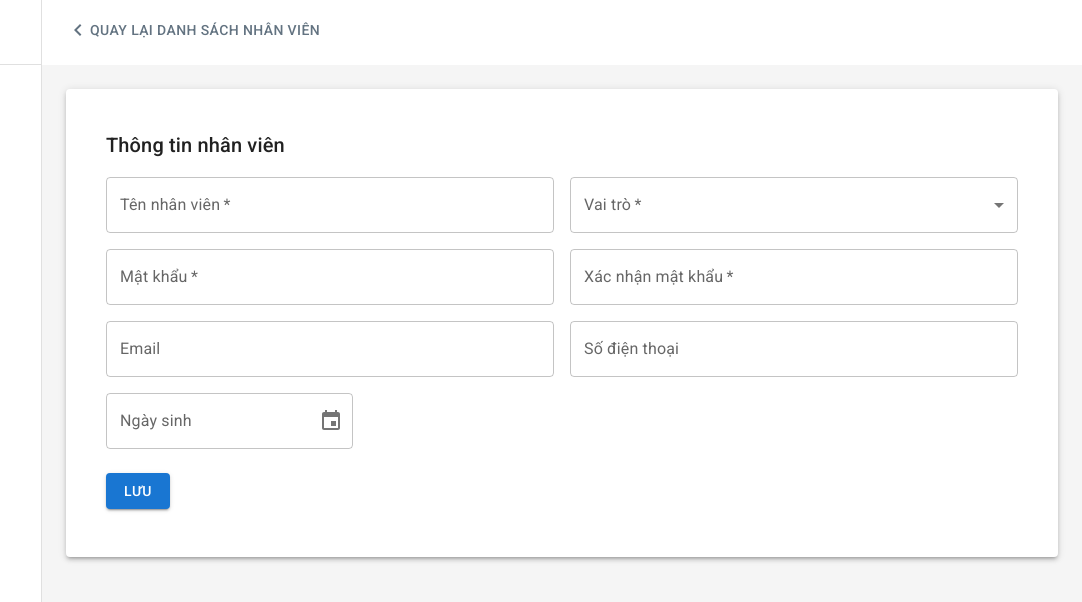
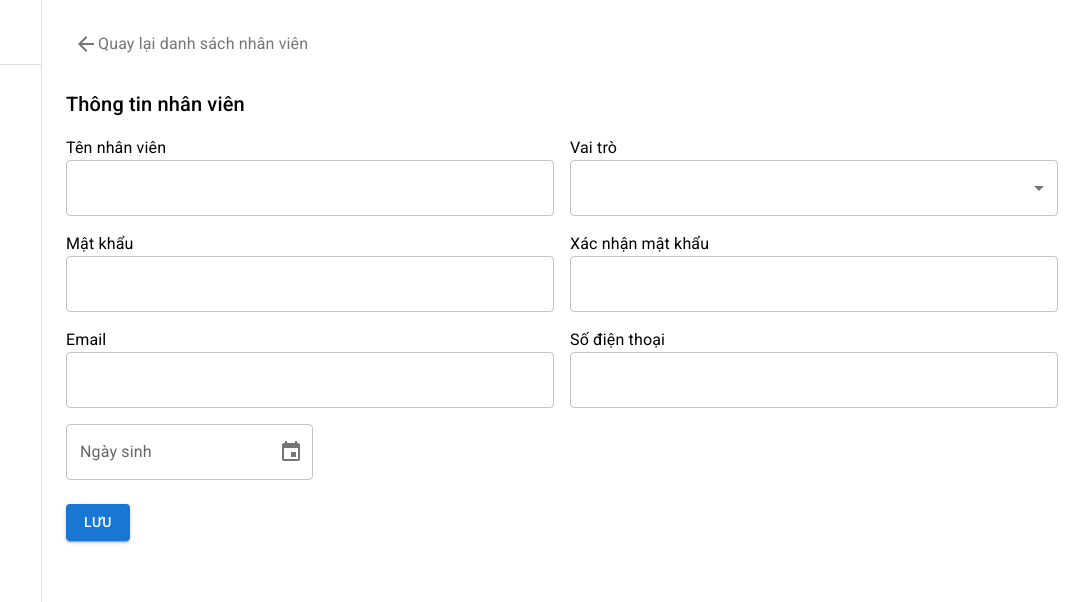
Before and after one commit to huulamthcsyl/InternSapo2024-Frontend, a React (Vite) app: page /admin/user/create in a window 1280 px wide. Shown: the top 602 px of the page, without its empty margins (198-1280 px from the left). Built offline with nearby package versions, Linux system fonts and the light colour scheme.

Commit message:
update UI

```diff
--- a/src/pages/admin/CreateUser.tsx
+++ b/src/pages/admin/CreateUser.tsx
@@ -2,8 +2,6 @@ import React, { useState } from "react";
 import {
   Box,
   Button,
-  Card,
-  CardContent,
   TextField,
   Typography,
   MenuItem,
@@ -12,16 +10,13 @@ import {
   FormControl,
   Grid,
   IconButton,
-  SelectChangeEvent,
+  SelectChangeEvent
 } from "@mui/material";
-import KeyboardArrowLeft from "@mui/icons-material/KeyboardArrowLeft";
 import { ArrowBack } from "@mui/icons-material";
 import { Link, useNavigate } from "react-router-dom";
 import { LocalizationProvider, DesktopDatePicker } from "@mui/x-date-pickers";
 import { AdapterDayjs } from "@mui/x-date-pickers/AdapterDayjs";
 import { Dayjs } from "dayjs";
-import { toast, ToastContainer } from "react-toastify"
-import 'react-toastify/dist/ReactToastify.css';
 
 type Props = {};
 
@@ -43,7 +38,7 @@ const roleOptions = [
 
 export default function CreateUser({}: Props) {
   const [role, setRole] = useState<string>("");
-  const [dateOfBirth, setDateOfBirth] = useState<Dayjs | null>(null);
+  const [birthDay, setBirthDay] = useState<Dayjs | null>(null);
   const [formData, setFormData] = useState({
     name: "",
     email: "",
@@ -72,7 +67,7 @@ export default function CreateUser({}: Props) {
 
   // Handle date change for date of birth
   const handleDateChange = (newValue: Dayjs | null) => {
-    setDateOfBirth(newValue);
+    setBirthDay(newValue);
   };
 
   // Function to check if email and phone number are unique
@@ -94,10 +89,7 @@ export default function CreateUser({}: Props) {
         // Email exists, show error message
         setEmailError("Email đã tồn tại");
         return false;
-      } else if (
-        result.status === "INTERNAL_SERVER_ERROR" &&
-        result.message === "Email not found"
-      ) {
+      } else if (result.status === "INTERNAL_SERVER_ERROR" && result.message === "Email không được tìm thấy") {
         // Email not found, reset error
         setEmailError("");
         return true;
@@ -113,42 +105,41 @@ export default function CreateUser({}: Props) {
     }
   };
 
-  const checkPhoneNumber = async () => {
-    try {
-      const response = await fetch(
-        `http://localhost:8080/v1/user/check-phoneNumber/${formData.phoneNumber}`,
-        {
-          method: "GET",
-          headers: {
-            "Content-Type": "application/json",
-          },
-        }
-      );
+  // const checkPhoneNumber = async () => {
+  //   try {
+  //     const response = await fetch(
+  //       `http://localhost:8080/v1/user/check-phoneNumber/${formData.phoneNumber}`,
+  //       {
+  //         method: "GET",
+  //         headers: {
+  //           "Content-Type": "application/json",
+  //         },
+  //       }
+  //     );
 
-      const result = await response.json();
+  //     const result = await response.json();
 
-      if (response.ok && result.status === "OK") {
-        // Phone exists, show error message
-        setPhoneError("Phone Number đã tồn tại");
-        return false;
-      } else if (
-        result.status === "INTERNAL_SERVER_ERROR" &&
-        result.message === "Phone number not found"
-      ) {
-        // PHone not found, reset error
-        setPhoneError("");
-        return true;
-      } else {
-        // Handle any other error case
-        setPhoneError("Có lỗi xảy ra khi kiểm tra phone number");
-        return false;
-      }
-    } catch (error) {
-      console.error("Error checking uniqueness:", error);
-      setPhoneError("Lỗi kết nối. Vui lòng thử lại");
-      return false;
-    }
-  };
+  //     if (response.ok && result.status === "OK") {
+  //       // Phone exists, show error message
+  //       setPhoneError("Phone Number đã tồn tại");
+  //       return false;
+  //     } else if (result.status === "INTERNAL_SERVER_ERROR" && result.message === "Số điện thoại không được tìm thấy") {
+  //       // PHone not found, reset error
+  //       setPhoneError("");
+  //       return true;
+  //     } else {
+  //       // Handle any other error case
+  //       setPhoneError("Có lỗi xảy ra khi kiểm tra phone number");
+  //       return false;
+  //     }
+  //   } catch (error) {
+  //     console.error("Error checking uniqueness:", error);
+  //     setPhoneError("Lỗi kết nối. Vui lòng thử lại");
+  //     return false;
+  //   }
+  // };
+
+
 
   // Submit form to the API
   const handleSubmit = async () => {
@@ -164,14 +155,16 @@ export default function CreateUser({}: Props) {
     // Check if email and phone number are unique
     const isUnique = await checkEmail();
     if (!isUnique) return; // Stop submission if email or phone is not unique
-    const isUniquePhoneNumber = await checkPhoneNumber();
-    if (!isUniquePhoneNumber) return;
+    // const isUniquePhoneNumber = await checkPhoneNumber();
+    // if (!isUniquePhoneNumber) return;
 
     const user = {
       ...formData,
-      dateOfBirth: dateOfBirth?.format("DD-MM-YYYY"), // Adjust as needed
+      birthDay: birthDay ? birthDay.format("YYYY-MM-DD") : null,
       roles: [{ name: role }],
     };
+
+
 
     try {
       const response = await fetch("http://localhost:8080/v1/auth/register", {
@@ -184,50 +177,35 @@ export default function CreateUser({}: Props) {
 
       const result = await response.json();
       if (response.ok) {
-        toast.success("Thêm nhân viên thành công");
+        alert("Tạo tài khoản thành công!");
         navigate("/admin/user");
         console.log("User created successfully:", result);
       } else {
-        console.error("Error creating user:", result);
+        console.error("Lỗi khi tạo tài khoản:", result);
       }
     } catch (error) {
-      console.error("Network error:", error);
+      console.error("Lỗi:", error);
     }
   };
   return (
-    <Box>
-      <Box
-        sx={{
-          display: "flex",
-          alignItems: "center",
-          marginTop: 1.5,
-          marginBottom: 2,
-          backgroundColor: "#ffffff",
-        }}
-      >
-        <Box >
-          <Box display="flex" alignItems="center">
-            <Button
-              variant="text"
-              sx={{ color: "#637381", marginLeft: 2 }}
-              onClick={() => navigate(-1)}
-            >
-              <KeyboardArrowLeft /> Quay lại danh sách nhân viên
-            </Button>
+    <Box p={3}>
+      {/* Back to Employee List */}
+      <Box mb={3}>
+        <IconButton component={Link} to="/admin/user">
+          <ArrowBack />
+          <Typography>Quay lại danh sách nhân viên</Typography>
+        </IconButton>
       </Box>
-        </Box>
-      </Box>
-      <Box sx={{ padding: 3, backgroundColor: "#f5f5f5", minHeight: "100vh" }}>
-        <Card  sx={{  margin: "0 auto", padding: 3, boxShadow: 3 }}>
-          <CardContent>
+
+      {/* Form Title */}
       <Typography variant="h6" mb={2}>
         Thông tin nhân viên
       </Typography>
 
       <Grid container spacing={2}>
         <Grid item xs={6}>
+          <Typography>Tên nhân viên</Typography>
           <TextField
-              label="Tên nhân viên"
             name="name"
             value={formData.name}
             onChange={handleChange}
@@ -238,7 +216,7 @@ export default function CreateUser({}: Props) {
 
         <Grid item xs={6}>
           <FormControl fullWidth required>
-              <InputLabel>Vai trò</InputLabel>
+            <Typography>Vai trò</Typography>
             <Select value={role} onChange={handleRoleChange}>
               {roleOptions.map((roleOption) => (
                 <MenuItem key={roleOption.value} value={roleOption.value}>
@@ -250,8 +228,9 @@ export default function CreateUser({}: Props) {
         </Grid>
 
         <Grid item xs={6}>
+          <Typography>Mật khẩu</Typography>
           <TextField
-              label="Mật khẩu"
+
             name="password"
             type="password"
             value={formData.password}
@@ -264,8 +243,9 @@ export default function CreateUser({}: Props) {
         </Grid>
 
         <Grid item xs={6}>
+          <Typography>Xác nhận mật khẩu</Typography>
           <TextField
-              label="Xác nhận mật khẩu"
+
             name="confirmPassword"
             type="password"
             value={formData.confirmPassword}
@@ -278,8 +258,9 @@ export default function CreateUser({}: Props) {
         </Grid>
 
         <Grid item xs={6}>
+          <Typography>Email</Typography>
           <TextField
-              label="Email"
+
             name="email"
             type="email"
             value={formData.email}
@@ -291,8 +272,9 @@ export default function CreateUser({}: Props) {
         </Grid>
 
         <Grid item xs={6}>
+          <Typography>Số điện thoại</Typography>
           <TextField
-              label="Số điện thoại"
+
             name="phoneNumber"
             type="tel"
             value={formData.phoneNumber}
@@ -308,7 +290,7 @@ export default function CreateUser({}: Props) {
             <DesktopDatePicker
               label="Ngày sinh"
               format="DD/MM/YYYY"
-                value={dateOfBirth}
+              value={birthDay}
               onChange={handleDateChange}
             />
           </LocalizationProvider>
@@ -321,12 +303,6 @@ export default function CreateUser({}: Props) {
           Lưu
         </Button>
       </Box>
-          </CardContent>
-        </Card>
-
-      </Box>
-
-      {/* Form Title */}
     </Box>
   );
 }
--- a/src/pages/admin/DetailUser.tsx
+++ b/src/pages/admin/DetailUser.tsx
@@ -20,6 +20,8 @@ import ArrowBackIcon from "@mui/icons-material/ArrowBack";
 import { useNavigate } from "react-router-dom";
 import KeyboardArrowLeft from "@mui/icons-material/KeyboardArrowLeft";
 import MainBox from "../../components/layout/MainBox";
+import { toast, ToastContainer } from "react-toastify"
+import 'react-toastify/dist/ReactToastify.css';
 
 interface Role {
   id: number;
@@ -40,6 +42,7 @@ interface UserDetail {
   phoneNumber: string;
   address: string;
   status: boolean;
+  birthDay: string ;
   roles: Role[];
   createdOn: string;
   updateOn: string | null;
@@ -102,10 +105,10 @@ export default function DetailUser() {
       // }
       if (response.ok) {
         console.log("Password reset successfully");
-        alert("Password reset successfully");
+        toast.success("Password đã được khôi phục thành công");
       } else {
         const jsonResponse = await response.json();
-        console.error("Failed to reset password", jsonResponse.message);
+        console.error("Không thể khôi phục password", jsonResponse.message);
       }
     } catch (error) {
       console.error("Network error", error);
@@ -148,7 +151,11 @@ export default function DetailUser() {
           //   status: updatedUser.data.status ?? updatedStatus, // Use updated status if returned, otherwise use the toggled status
           // }));
           setUser(updatedUser.data);
-          alert(" Successfully");
+          toast.success("Thay đổi trạng thái tài khoản thành công", {
+            position: toast.POSITION.BOTTOM_RIGHT,
+            autoClose: 5000 ,
+            style: { backgroundColor: "#4caf50", color: "#ffffff" }
+          });
         }
       } else {
         console.error("Failed to update user status");
@@ -181,7 +188,7 @@ export default function DetailUser() {
           <Button
             variant="text"
             sx={{ color: "#637381", marginLeft: 2 }}
-            onClick={() => navigate(-1)}
+            onClick={() => navigate("/admin/user")}
           >
             <KeyboardArrowLeft /> Quay lại danh sách nhân viên
           </Button>
@@ -278,7 +285,7 @@ export default function DetailUser() {
                     Ngày sinh :
                   </Typography>
                   <Typography variant="body1" sx={{ marginBottom: 1 }}>
-                    {formatDate(user.createdOn)}
+                    {formatDate(user.birthDay)}
                   </Typography>
                 </Typography>
               </Grid>
--- a/src/pages/admin/UpdateUser.tsx
+++ b/src/pages/admin/UpdateUser.tsx
@@ -40,7 +40,7 @@ const UpdateUser = () => {
     phoneNumber: "",
     address: "",
   });
-  const [dateOfBirth, setDateOfBirth] = useState<Dayjs | null>(null);
+  const [birthDay, setBirthDay] = useState<Dayjs | null>(null);
   const [role, setRole] = useState<string>("");
   const [loading, setLoading] = useState<boolean>(true); // Track loading state
 
@@ -57,10 +57,12 @@ const UpdateUser = () => {
           email: data.email,
           phoneNumber: data.phoneNumber,
           address: data.address,
+
         });
 
         // Parse createdOn date properly
-        setDateOfBirth(dayjs(data.createdOn, "DD-MM-YYYY"));
+        setBirthDay(dayjs(data.birthDay || null));
+        console.log(data.birthDay);
 
         // Assuming the first role in the array is the one to be shown
         setRole(data.roles?.[0]?.name || "");
@@ -84,6 +86,12 @@ const UpdateUser = () => {
   const handleRoleChange = (event: SelectChangeEvent) => {
     setRole(event.target.value as string);
   };
+
+  const handleDateChange = (value: Dayjs | null) => {
+    setBirthDay(value);
+  };
+
+
   const handleSubmit = async () => {
     // Map the selected role to the corresponding role object
     const selectedRole = roleOptions.find((option) => option.value === role);
@@ -98,7 +106,7 @@ const UpdateUser = () => {
     const updatedData = {
       ...formData,
       roles: roleToSubmit ? [roleToSubmit] : [], // Include roles in the expected format
-      dateOfBirth: dateOfBirth ? dateOfBirth.toISOString() : null,
+      birthDay: birthDay ? birthDay.format("YYYY-MM-DD") : null,
     };
 
     try {
@@ -115,7 +123,7 @@ const UpdateUser = () => {
         // Handle error case
       } else {
         console.log("User updated successfully");
-        navigate("/admin/user"); // Navigate back to the user list after successful update
+        navigate(`/admin/user/${id}`); // Navigate back to the user list after successful update
       }
     } catch (error) {
       console.error("Network error:", error);
@@ -204,17 +212,17 @@ const UpdateUser = () => {
                 />
               </Grid>
 
-              {/* <Grid item xs={6}>
+              <Grid item xs={6}>
               <LocalizationProvider dateAdapter={AdapterDayjs}>
                 <DesktopDatePicker
                   label="Ngày sinh"
                   inputFormat="DD/MM/YYYY"
-                  value={dateOfBirth}
+                  value={birthDay}
                   onChange={handleDateChange}
                   renderInput={(params) => <TextField {...params} fullWidth />}
                 />
               </LocalizationProvider>
-            </Grid> */}
+            </Grid>
 
               <Grid item xs={6}>
                 <FormControl fullWidth>
--- a/src/pages/admin/User.tsx
+++ b/src/pages/admin/User.tsx
@@ -4,8 +4,12 @@ import {
   Box,
   Typography,
   Button,
+  FormControl,
+  InputLabel,
+
   Menu,
   MenuItem,
+  Select,
   Toolbar,
   Table,
   TableBody,
@@ -19,6 +23,7 @@ import {
   Pagination,
   TableFooter,
   TablePagination,
+  TableSortLabel,
 } from "@mui/material";
 import ArrowDropDownIcon from "@mui/icons-material/ArrowDropDown";
 import KeyboardArrowLeft from "@mui/icons-material/KeyboardArrowLeft";
@@ -74,15 +79,19 @@ export default function User({}: Props) {
   const [page, setPage] = useState<number>(0); // Update page to start at 0
   const [totalElements, setTotalElements] = useState<number>(0); // Total number of users
   const [pageSize, setPageSize] = useState<number>(10); // Rows per page
+  const [sortColumn, setSortColumn] = useState<string>("name"); // Default sorting column
+  const [sortOrder, setSortOrder] = useState<"asc" | "desc">("asc"); // Default sorting order
+  const [selectedRole, setSelectedRole] = useState<string | "">("");
   const [anchorEl, setAnchorEl] = useState<any | HTMLElement>(null);
   const [currentUser, setCurrentUser] = useState<any>(null);
   const navigate = useNavigate();
 
-  const fetchUsers = async (page: number, limit: number) => {
+  const fetchUsers = async () => {
     setLoading(true);
     try {
+      const roleFilter = selectedRole ? `&role=${selectedRole}` : "";
       const response = await fetch(
-        `http://localhost:8080/v1/user?page=${page}&limit=${limit}`
+        `http://localhost:8080/v1/user?page=${page}&limit=${pageSize}&sort=${sortColumn}&order=${sortOrder}${roleFilter}`
       );
       const data: ApiResponse = await response.json();
       setUsers(data.data.content);
@@ -95,13 +104,14 @@ export default function User({}: Props) {
   };
 
   useEffect(() => {
-    fetchUsers(page, pageSize);
+    // fetchUsers(page, pageSize , sortColumn , sortOrder);
+    fetchUsers();
 
     const storedUser = localStorage.getItem("user");
     if (storedUser) {
       setCurrentUser(JSON.parse(storedUser));
     }
-  }, [page, pageSize]);
+  }, [page, pageSize, sortColumn, sortOrder, selectedRole]);
 
   const handlePageChange = (
     _event: React.MouseEvent<HTMLButtonElement> | null,
@@ -120,6 +130,15 @@ export default function User({}: Props) {
   ) => {
     setPageSize(parseInt(event.target.value, 10));
     setPage(0); // Reset to page 0 when changing rows per page
+  };
+  const handleSort = (column: string) => {
+    const isAsc = sortColumn === column && sortOrder === "asc";
+    setSortOrder(isAsc ? "desc" : "asc");
+    setSortColumn(column);
+  };
+  const handleRoleChange = (event: React.ChangeEvent<{ value: unknown }>) => {
+    setSelectedRole(event.target.value as string); // Update selected role
+    setPage(0); // Reset to page 0 when filtering
   };
 
   function TablePaginationActions({
@@ -229,17 +248,63 @@ export default function User({}: Props) {
               <Table>
                 <TableHead>
                   <TableRow>
-                    <TableCell>Mã nhân viên</TableCell>
-                    <TableCell>Tên nhân viên</TableCell>
-                    <TableCell>Số điện thoại</TableCell>
-                    <TableCell>Vai trò</TableCell>
+                    <TableCell>
+                      <TableSortLabel
+                        active={sortColumn === "id"}
+                        direction={sortColumn === "id" ? sortOrder : "asc"}
+                        onClick={() => handleSort("id")}
+                      >
+                        Mã nhân viên
+                      </TableSortLabel>
+                    </TableCell>
+                    <TableCell>
+                      <TableSortLabel
+                        active={sortColumn === "name"}
+                        direction={sortColumn === "name" ? sortOrder : "asc"}
+                        onClick={() => handleSort("name")}
+                      >
+                        Tên nhân viên
+                      </TableSortLabel>
+                    </TableCell>
+                    <TableCell>
+                      <TableSortLabel
+                        active={sortColumn === "phoneNumber"}
+                        direction={
+                          sortColumn === "phoneNumber" ? sortOrder : "asc"
+                        }
+                        onClick={() => handleSort("phoneNumber")}
+                      >
+                        Số điện thoại
+                      </TableSortLabel>
+                    </TableCell>
+                    <TableCell>
+
+                      <TableSortLabel>Vai trò</TableSortLabel>
+                      <Select value={selectedRole} onChange={handleRoleChange}>
+                        <MenuItem value="">Tất cả</MenuItem>
+                        <MenuItem value="ROLE_ADMIN">ADMIN</MenuItem>
+                        <MenuItem value="ROLE_REPOSITORY">
+                          NHÂN VIÊN KHO
+                        </MenuItem>
+                        <MenuItem value="ROLE_SALE">
+                          NHÂN VIÊN BÁN HÀNG
+                        </MenuItem>
+                        <MenuItem value="ROLE_SUPPORT">
+                          NHÂN VIÊN CHĂM SÓC
+                        </MenuItem>
+                      </Select>
+
+                    </TableCell>
                     <TableCell>Trạng thái</TableCell>
                     <TableCell></TableCell>
                   </TableRow>
                 </TableHead>
                 <TableBody>
                   {users.map((user) => (
-                    <TableRow key={user.id} onClick={() => navigate(`/admin/user/${user.id}`)}>
+                    <TableRow
+                      key={user.id}
+                      onClick={() => navigate(`/admin/user/${user.id}`)}
+                    >
                       <TableCell>{user.id}</TableCell>
                       <TableCell>{user.name}</TableCell>
                       <TableCell>{user.phoneNumber}</TableCell>
--- a/src/pages/admin/UserProfile.tsx
+++ b/src/pages/admin/UserProfile.tsx
@@ -30,6 +30,7 @@ interface UserData {
   email: string;
   phoneNumber: string;
   address: string;
+  birthDay: string;
   roles: Role[];
   createdOn: string;
   updateOn: string;
@@ -234,14 +235,14 @@ const UserProfile: React.FC = () => {
                     variant="body2"
                     sx={{ fontWeight: "bold", marginTop: 2 }}
                   >
-                    Ngày tạo:{" "}
+                    BirthDay
                   </Typography>
                   <TextField
                     fullWidth
                     variant="outlined"
                     value={
-                      (user?.createdOn &&
-                        new Date(user.createdOn).toLocaleString()) ||
+                      (user?.birthDay &&
+                        new Date(user.birthDay).toLocaleDateString('en-GB')) ||
                       ""
                     }
                     InputProps={{
--- a/src/pages/login/LoginPage.tsx
+++ b/src/pages/login/LoginPage.tsx
@@ -15,12 +15,27 @@ const LoginPage: React.FC = () => {
     const [password, setPassword] = useState<string>('');
     const [message, setMessage] = useState<string>('');
     const [error, setError] = useState<boolean>(false);
+    const [emailError, setEmailError] = useState<boolean>(false); // State for email validation
     const navigate = useNavigate();
+
+    const validateEmail = (email: string) => {
+        // Regex pattern to validate email format
+        const emailPattern = /^[^\s@]+@[^\s@]+\.[^\s@]+$/;
+        return emailPattern.test(email);
+    };
 
     const handleLogin = async (e: React.FormEvent) => {
         e.preventDefault();
         setError(false);
         setMessage('');
+
+        // Check email format before proceeding
+        if (!validateEmail(email)) {
+            setEmailError(true);
+            return;
+        }
+
+        setEmailError(false); // Reset email error if format is valid
 
         try {
             const response = await axios.post('http://localhost:8080/v1/auth/login', {
@@ -71,6 +86,9 @@ const LoginPage: React.FC = () => {
                             margin="normal"
                             value={email}
                             onChange={(e) => setEmail(e.target.value)}
+                            error={emailError} // Apply error styling
+                            helperText={emailError ? 'Email không hợp lệ' : ''} // Show error message
+
                             required
                         />
                     </Box>
@@ -93,6 +111,7 @@ const LoginPage: React.FC = () => {
                         color="primary"
                         fullWidth
                         sx={{ mt: 2 }}
+
                     >
                         Đăng nhập
                     </Button>
```
Also changed, not shown: package.json (+5 -5 lines), 1 other file (tests, documents, lock files or other folders). Lines whose indentation alone changed are shown as unchanged.
